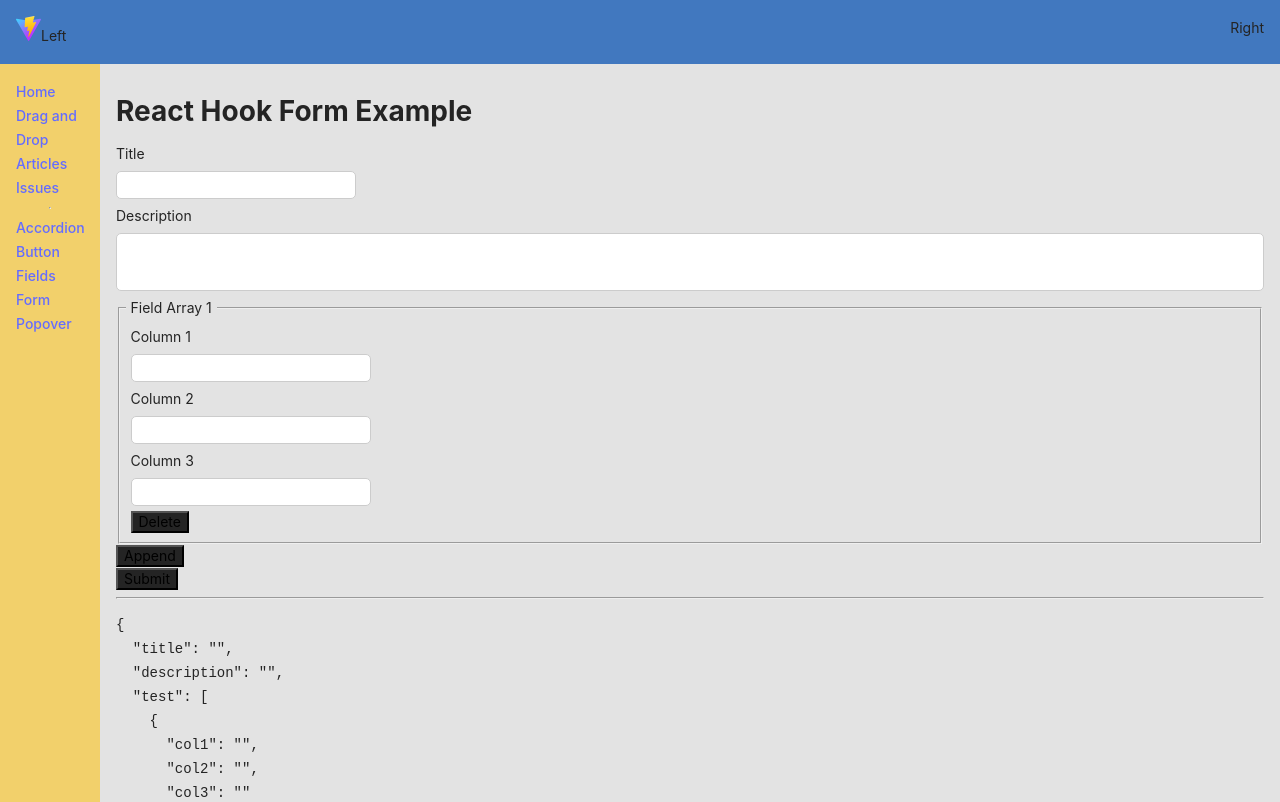
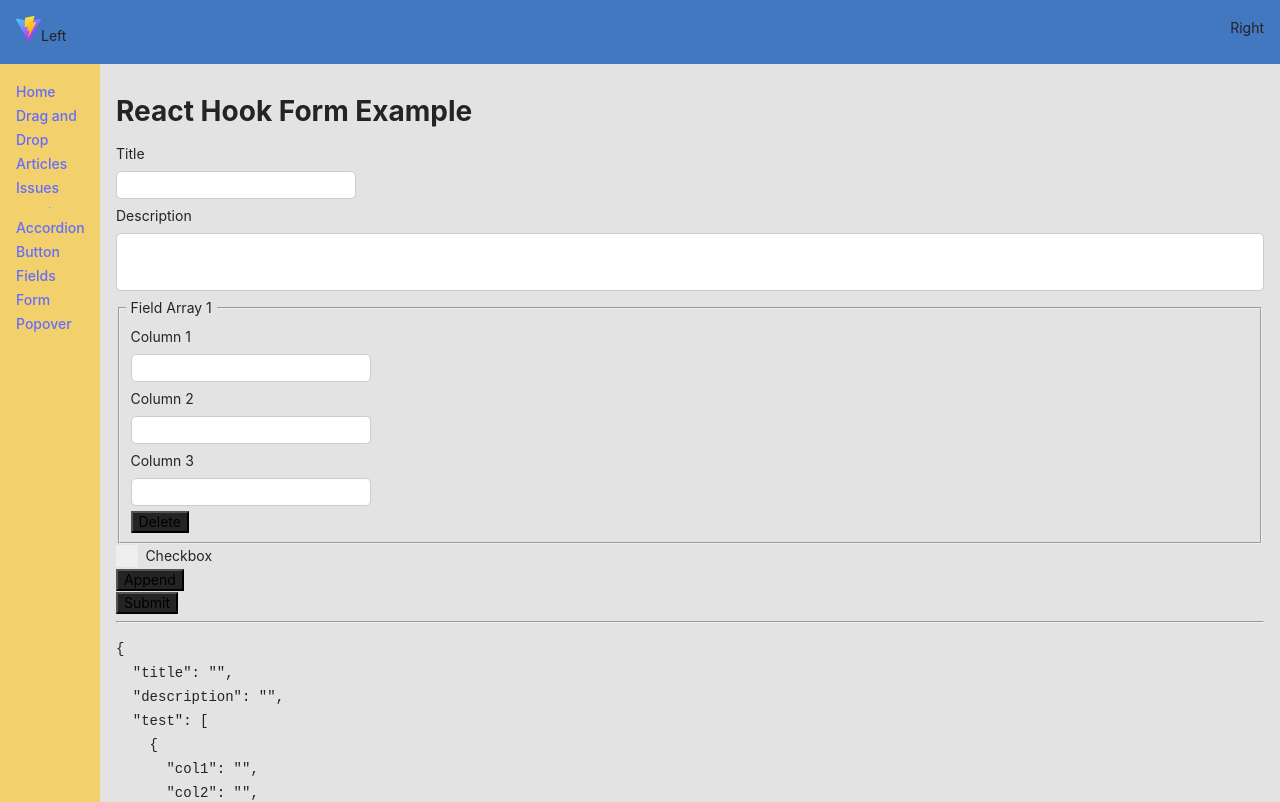
Before and after one commit to atwright147/react-playground, a React (Vite) app: page /components/form in a window 1280 px wide. Shown: the top 802 px of the page. Built offline with nearby package versions, Linux system fonts and the light colour scheme.

Commit message:
add checkbox component

```diff
--- /dev/null
+++ b/src/components/fields/Checkbox/Checkbox.module.scss
@@ -0,0 +1,54 @@
+.label {
+  display: flex;
+  align-items: center;
+  gap: .5em;
+  position: relative;
+  cursor: pointer;
+  user-select: none;
+
+  & .input {
+    position: absolute;
+    opacity: 0;
+    height: 0;
+    width: 0;
+  }
+
+  .checkmark {
+    --size: 1.6em;
+    display: flex;
+    justify-content: center;
+    align-items: center;
+    height: var(--size);
+    width: var(--size);
+    background-color: #eee;
+    transition: box-shadow .5s;
+  }
+
+  &:hover .input ~ .checkmark {
+    background-color: #ccc;
+  }
+
+  & .input:checked ~ .checkmark {
+    background-color: #2196F3;
+  }
+
+  & .input:focus ~ .checkmark {
+    box-shadow: 0 0 0 3px #2196F3;
+    z-index: 1;
+  }
+
+  .checkmark::after {
+    content: "";
+    border: solid white;
+    border-width: 0 3px 3px 0;
+    display: none;
+    margin-top: -.05em;
+    width: .25em;
+    height: .5em;
+    transform: rotate(45deg);
+  }
+
+  & .input:checked ~ .checkmark:after {
+    display: block;
+  }
+}
--- /dev/null
+++ b/src/components/fields/Checkbox/Checkbox.tsx
@@ -0,0 +1,40 @@
+import classnames from 'classnames';
+import { ComponentPropsWithRef, FC, forwardRef, ReactNode, Ref } from 'react';
+import styles from './Checkbox.module.scss';
+import { Messages } from '../Messages/Messages';
+
+// https://stackoverflow.com/a/66810748/633056
+
+export interface Props extends Omit<ComponentPropsWithRef<'input'>, 'name' | 'id' | 'type'> {
+  label: string,
+  id: string,
+  name: string,
+  left?: ReactNode,
+  middle?: ReactNode,
+  right?: ReactNode,
+  errors?: any,
+}
+
+export const Checkbox: FC<Props> = forwardRef<HTMLInputElement, Props>(
+  ({ label, name, id, className, errors, ...props }, ref: Ref<HTMLInputElement>): JSX.Element => {
+    const describedby = `${id}--errors`;
+
+    return (
+      <div className={styles.field}>
+        <label htmlFor={id} className={styles.label}>
+          <input
+            id={id}
+            className={classnames(styles.input, className)}
+            type="checkbox"
+            aria-describedby={describedby}
+            ref={ref}
+            {...props}
+          />
+          <span className={styles.checkmark}></span>
+          {label}
+        </label>
+        <Messages messages={errors} id={describedby} />
+      </div>
+    );
+  }
+);
--- a/src/routes/FormRoute/FormRoute.tsx
+++ b/src/routes/FormRoute/FormRoute.tsx
@@ -9,6 +9,7 @@ import { Button } from '../../components/Button/Button';
 import { Fieldset } from '../../components/fields/Fieldset/Fieldset';
 import { Input } from '../../components/fields/Input/Input';
 import { Textarea } from '../../components/fields/Textarea/Textarea';
+import { Checkbox } from '../../components/fields/Checkbox/Checkbox';
 
 const schema = z.object({
   title: z.string().min(3, { message: 'Title is required' }),
@@ -126,6 +127,8 @@ export const FormRoute = (): JSX.Element => {
           </Fieldset>
         ))}
 
+        <Checkbox label="Checkbox" id="checkbox" name="checkbox" />
+
         <button
           type="button"
           onClick={() => {
```
